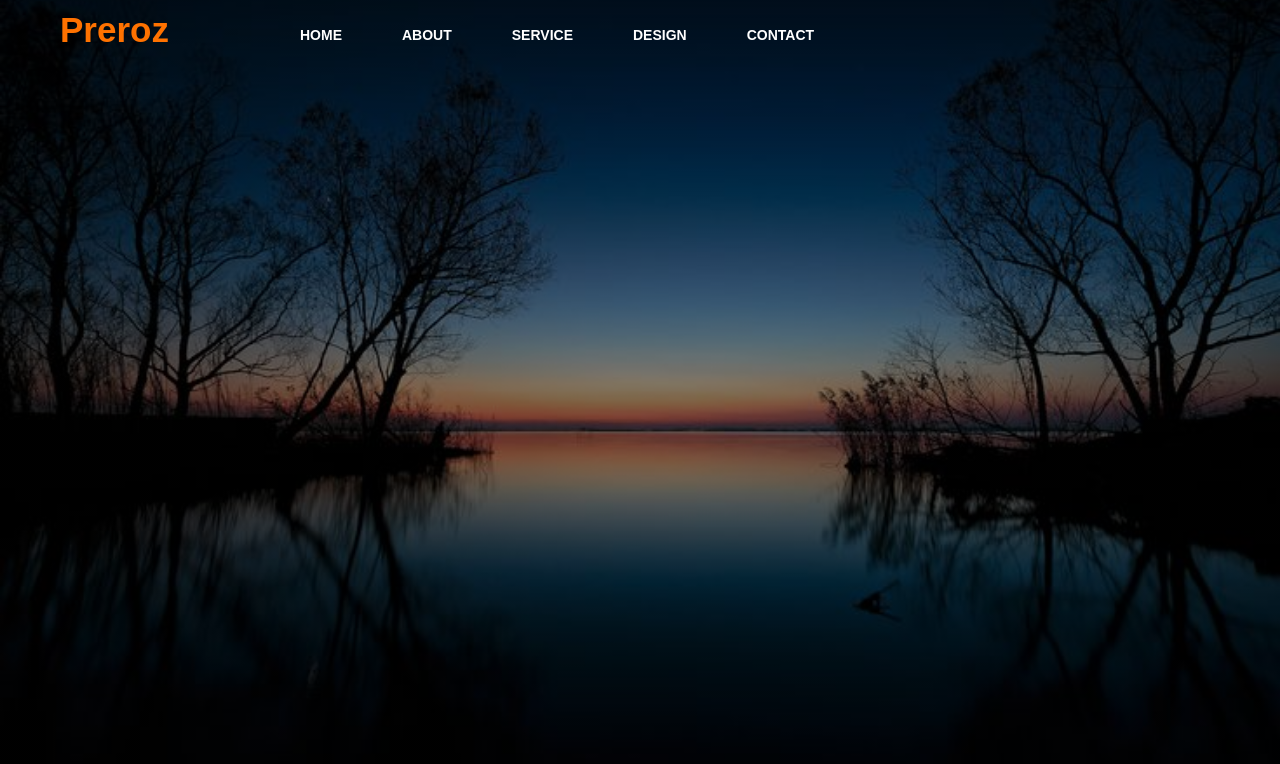
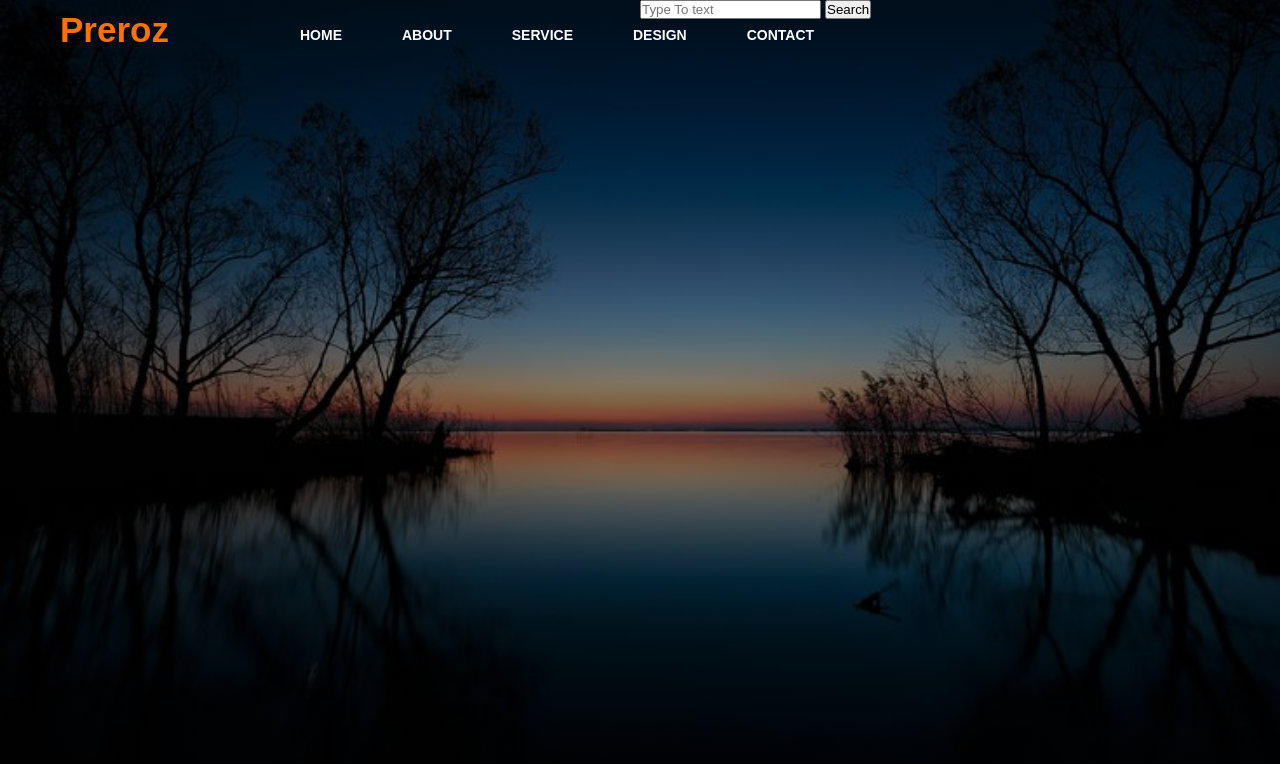
Before and after one commit to Elvis24-tech/Preroz, a plain HTML site: page index.html in a window 1280 px wide. Drawn offline with Linux system fonts and the light colour scheme.

Commit message:
added search functionality

```diff
--- a/index.html
+++ b/index.html
@@ -20,6 +20,9 @@
                     <li><a href="#">CONTACT</a></li>
                 </ul>
             </div>
+            <div class="search">
+                <input class="srch" type="search" name="" placeholder="Type To text">
+                <a href="#"><button class="btn">Search</button></a>
         </div>
     </div>
 </body>
```
